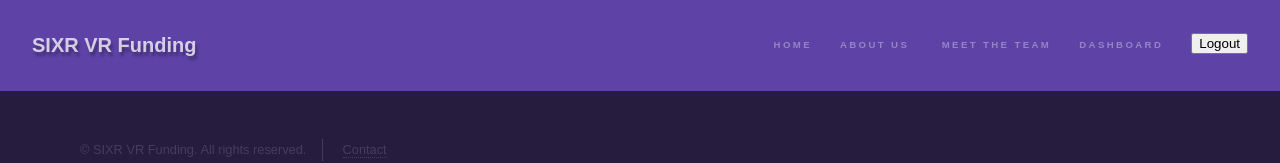
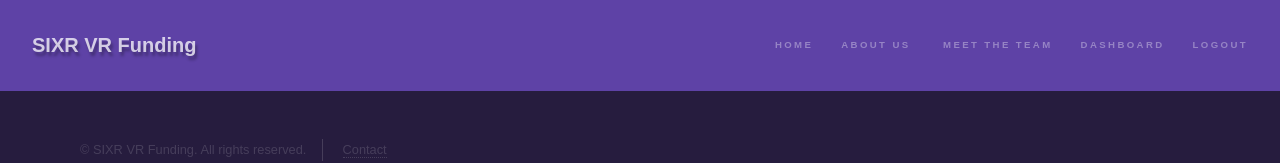
Before and after one commit to VR-Funding-Platform-tt19/Front-End, a React (Create React App) app in the folder vr-funding-app/: page / in a window 1280 px wide. Shown: the top 163 px of the page. Built offline with nearby package versions, Linux system fonts and the light colour scheme.

Commit message:
fixed logout styling in navbar

```diff
--- a/vr-funding-app/src/Component/NavBar.js
+++ b/vr-funding-app/src/Component/NavBar.js
@@ -85,11 +85,6 @@ const NavBarStyle = styled.div`
 const NavBar = () => {
     const history = useHistory();
 
-    const logOut = () => {
-        window.localStorage.clear();
-        history.push('/sign-in');
-    }
-
     return (
         <NavBarStyle>
             <a href="https://vigilant-bose-dd99fc.netlify.app/" className="title"> {/* Add link to marketing page index.html */}
@@ -101,7 +96,7 @@ const NavBar = () => {
                         <li><Link to='/about'>About Us</Link></li> {/* add link to marketing about us page */}
                         <li><Link to='/meet-the-team'>Meet The Team</Link></li>
                         <li><Link to='/dashboard'>Dashboard</Link></li>
-                        <li> <button onClick={() => logOut}> Logout </button> </li> {/* possiblly have to style */}
+                        <li> <Link to='/sign-in' onClick={() => {window.localStorage.clear();}}> Logout </Link> </li> {/* possiblly have to style */}
                     </ul>
                 </nav>
         </NavBarStyle>
```
